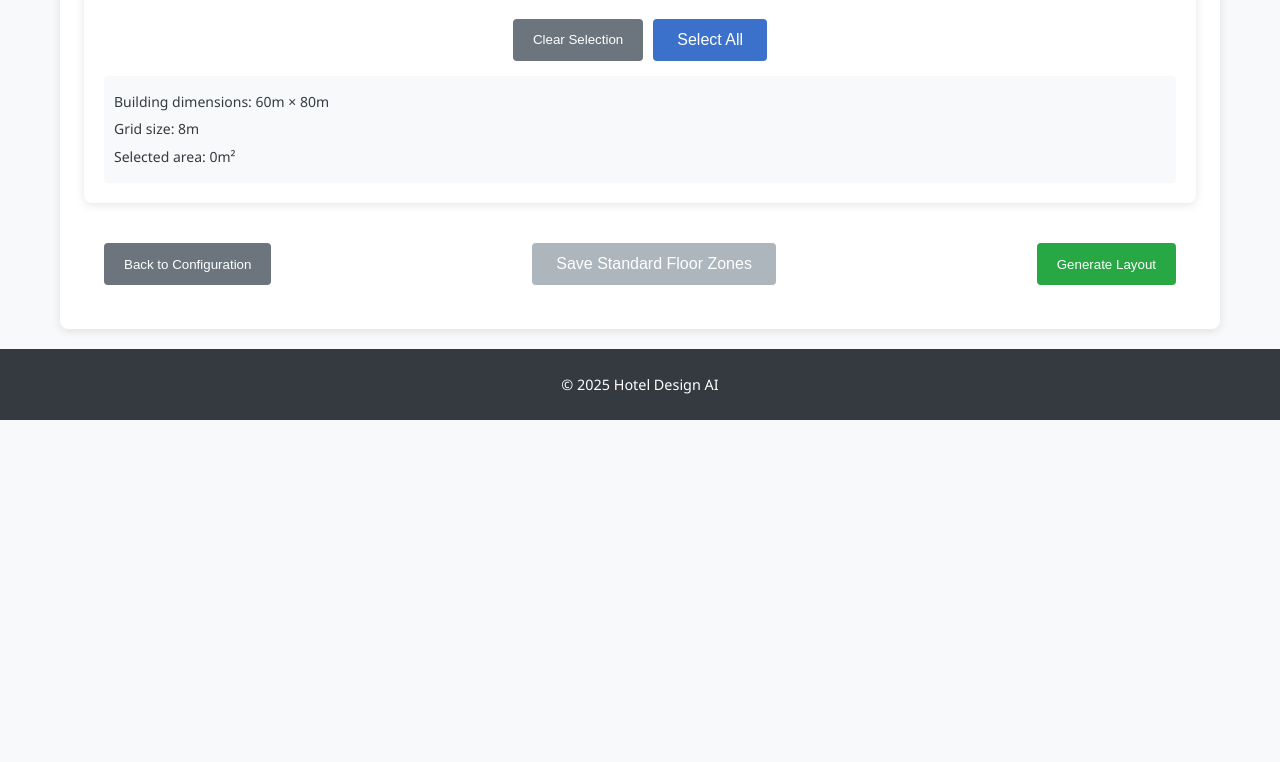
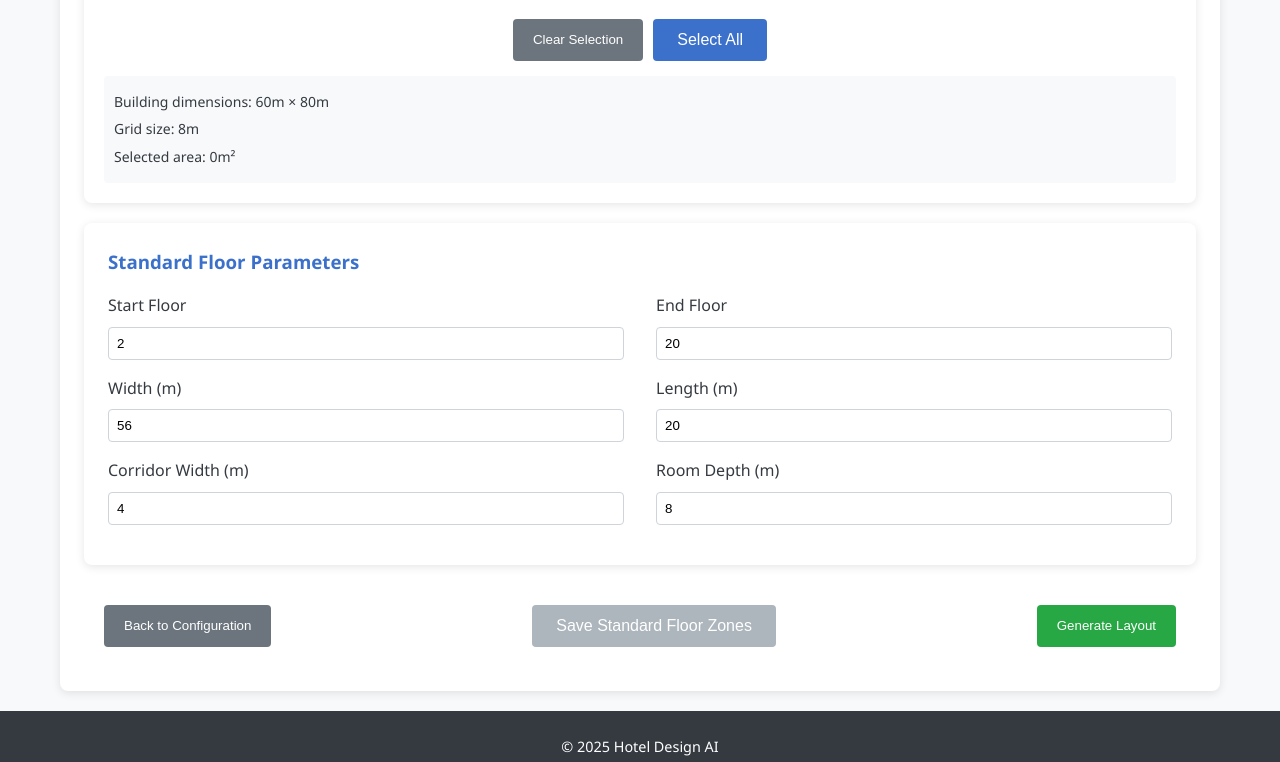
Before and after one commit to imkykim/hotel_desgin_ai, a React (Create React App) app in the folder hotel_design_ai/hotel_design_ai/web/frontend/: page /interactive/1/1 in a window 1280 px wide. Shown: the part 1002-1764 px from the top of the page. Before the commit the page ends 1422 px from the top, so only its background shows below. Built offline with nearby package versions, Linux system fonts and the light colour scheme; no server answers.

Commit message:
Add standard floor field and update grid component

```diff
--- a/hotel_design_ai/hotel_design_ai/web/frontend/src/pages/InteractiveLayoutPage.js
+++ b/hotel_design_ai/hotel_design_ai/web/frontend/src/pages/InteractiveLayoutPage.js
@@ -2,7 +2,12 @@ import React, { useState, useEffect } from "react";
 import { useParams, useNavigate, useLocation } from "react-router-dom";
 import GridSelector from "../components/GridSelector";
 import LayoutEditor from "../components/LayoutEditor";
-import { generateLayout, getLayout, modifyLayout } from "../services/api";
+import {
+  generateLayout,
+  getLayout,
+  modifyLayout,
+  getConfiguration,
+} from "../services/api";
 import "../styles/InteractiveLayout.css";
 
 const InteractiveLayoutPage = () => {
@@ -20,6 +25,19 @@ const InteractiveLayoutPage = () => {
   const navigate = useNavigate();
   const location = useLocation();
 
+  const API_BASE_URL = process.env.REACT_APP_API_URL || "http://localhost:8000";
+
+  const [standardFloorParams, setStandardFloorParams] = useState({
+    start_floor: 2,
+    end_floor: 20,
+    width: 56,
+    length: 20,
+    position_x: 0,
+    position_y: 32,
+    corridor_width: 4,
+    room_depth: 8,
+  });
+
   // Get layoutId from query params if it exists
   useEffect(() => {
     const queryParams = new URLSearchParams(location.search);
@@ -29,26 +47,42 @@ const InteractiveLayoutPage = () => {
     }
   }, [location]);
 
+  // Add useEffect to load initial values from building config
+  useEffect(() => {
+    if (buildingConfig && buildingConfig.standard_floor) {
+      setStandardFloorParams({
+        start_floor: buildingConfig.standard_floor.start_floor || 2,
+        end_floor: buildingConfig.standard_floor.end_floor || 20,
+        width: buildingConfig.standard_floor.width || 56,
+        length: buildingConfig.standard_floor.length || 20,
+        position_x: buildingConfig.standard_floor.position_x || 0,
+        position_y: buildingConfig.standard_floor.position_y || 32,
+        corridor_width: buildingConfig.standard_floor.corridor_width || 4,
+        room_depth: buildingConfig.standard_floor.room_depth || 8,
+      });
+    }
+  }, [buildingConfig]);
+
   // Fetch building configuration
   useEffect(() => {
     const fetchBuildingConfig = async () => {
       try {
         // If using sample data, load default config
         if (buildingId === "sample" && programId === "sample") {
-          setBuildingConfig({
-            width: 60.0,
-            length: 40.0,
-            height: 30.0,
-            min_floor: -2,
-            max_floor: 5,
-            floor_height: 4.5,
-            structural_grid_x: 8.0,
-            structural_grid_y: 8.0,
-            grid_size: 1.0,
-            main_entry: "front",
-            description: "Sample hotel building for testing",
-            units: "meters",
-          });
+          const response = await getConfiguration("building", buildingId);
+          if (response.success) {
+            setBuildingConfig({
+              width: response.config_data.width,
+              length: response.config_data.length,
+              height: response.config_data.height,
+              min_floor: response.config_data.min_floor,
+              max_floor: response.config_data.max_floor,
+              floor_height: response.config_data.floor_height,
+              structural_grid_x: response.config_data.structural_grid_x,
+              structural_grid_y: response.config_data.structural_grid_y,
+              grid_size: response.config_data.grid_size,
+            });
+          }
           setInitialLayout({
             rooms: {
               1: {
@@ -139,20 +173,96 @@ const InteractiveLayoutPage = () => {
   // Handle grid selection changes
   const handleSelectionChange = (areas) => {
     setSelectedAreas(areas);
+
+    // If areas selected, update standard floor position based on first selection
+    if (areas.length > 0) {
+      // Find the top-left corner of the selection
+      let minX = Infinity;
+      let minY = Infinity;
+
+      areas.forEach((area) => {
+        minX = Math.min(minX, area.x);
+        minY = Math.min(minY, area.y);
+      });
+
+      // Update position_x and position_y in standardFloorParams
+      setStandardFloorParams((prev) => ({
+        ...prev,
+        position_x: minX,
+        position_y: minY,
+      }));
+    }
   };
 
-  // Save standard floor zones
+  const updateBuildingConfig = async () => {
+    try {
+      setLoading(true);
+      setError(null);
+
+      // Create updated building config
+      const updatedConfig = {
+        ...buildingConfig,
+        standard_floor: {
+          ...standardFloorParams,
+        },
+      };
+
+      // Call API to update building config
+      const response = await fetch(`${API_BASE_URL}/update-building-config`, {
+        method: "POST",
+        headers: {
+          "Content-Type": "application/json",
+        },
+        body: JSON.stringify({
+          building_id: buildingId,
+          building_config: updatedConfig,
+        }),
+      });
+
+      if (!response.ok) {
+        throw new Error("Failed to update building configuration");
+      }
+
+      const result = await response.json();
+
+      // Update state with new config
+      setBuildingConfig(updatedConfig);
+      setSuccess("Building configuration updated successfully");
+    } catch (err) {
+      setError(err.message || "Error updating building configuration");
+    } finally {
+      setLoading(false);
+    }
+  };
+
+  // Change the saveStandardFloorZones function to incorporate your new parameters
   const saveStandardFloorZones = async () => {
     try {
       setLoading(true);
       setError(null);
       setSuccess(null);
 
-      // In a real implementation, this would call the backend
+      // Create the data to send to the backend
+      const standardFloorData = {
+        session_id: buildingId,
+        floor_zones: selectedAreas,
+        start_floor: standardFloorParams.start_floor,
+        end_floor: standardFloorParams.end_floor,
+        standard_floor: {
+          ...standardFloorParams,
+        },
+      };
+
+      // Call updateBuildingConfig instead of using the old implementation
+      await updateBuildingConfig(buildingId, {
+        ...buildingConfig,
+        standard_floor: standardFloorParams,
+      });
+
       setSuccess("Standard floor zones saved successfully");
-      setLoading(false);
     } catch (err) {
-      setError(err.message);
+      setError(err.message || "Error saving standard floor zones");
+    } finally {
       setLoading(false);
     }
   };
@@ -354,6 +464,96 @@ const InteractiveLayoutPage = () => {
                 onSelectionChange={handleSelectionChange}
               />
             )}
+            {/* Add Standard Floor Parameters Form */}
+            <div className="standard-floor-params">
+              <h3>Standard Floor Parameters</h3>
+              <div className="form-row">
+                <div className="half">
+                  <label>Start Floor</label>
+                  <input
+                    type="number"
+                    value={standardFloorParams.start_floor}
+                    onChange={(e) =>
+                      setStandardFloorParams({
+                        ...standardFloorParams,
+                        start_floor: parseInt(e.target.value),
+                      })
+                    }
+                  />
+                </div>
+                <div className="half">
+                  <label>End Floor</label>
+                  <input
+                    type="number"
+                    value={standardFloorParams.end_floor}
+                    onChange={(e) =>
+                      setStandardFloorParams({
+                        ...standardFloorParams,
+                        end_floor: parseInt(e.target.value),
+                      })
+                    }
+                  />
+                </div>
+              </div>
+
+              <div className="form-row">
+                <div className="half">
+                  <label>Width (m)</label>
+                  <input
+                    type="number"
+                    value={standardFloorParams.width}
+                    onChange={(e) =>
+                      setStandardFloorParams({
+                        ...standardFloorParams,
+                        width: parseFloat(e.target.value),
+                      })
+                    }
+                  />
+                </div>
+                <div className="half">
+                  <label>Length (m)</label>
+                  <input
+                    type="number"
+                    value={standardFloorParams.length}
+                    onChange={(e) =>
+                      setStandardFloorParams({
+                        ...standardFloorParams,
+                        length: parseFloat(e.target.value),
+                      })
+                    }
+                  />
+                </div>
+              </div>
+
+              <div className="form-row">
+                <div className="half">
+                  <label>Corridor Width (m)</label>
+                  <input
+                    type="number"
+                    value={standardFloorParams.corridor_width}
+                    onChange={(e) =>
+                      setStandardFloorParams({
+                        ...standardFloorParams,
+                        corridor_width: parseFloat(e.target.value),
+                      })
+                    }
+                  />
+                </div>
+                <div className="half">
+                  <label>Room Depth (m)</label>
+                  <input
+                    type="number"
+                    value={standardFloorParams.room_depth}
+                    onChange={(e) =>
+                      setStandardFloorParams({
+                        ...standardFloorParams,
+                        room_depth: parseFloat(e.target.value),
+                      })
+                    }
+                  />
+                </div>
+              </div>
+            </div>
 
             <div className="action-buttons">
               <button
@@ -365,6 +565,7 @@ const InteractiveLayoutPage = () => {
 
               <button
                 className="btn-primary"
+                // onClick={updateBuildingConfig}
                 onClick={saveStandardFloorZones}
                 disabled={selectedAreas.length === 0 || loading}
               >
--- a/hotel_design_ai/hotel_design_ai/web/frontend/src/styles/GridSelector.css
+++ b/hotel_design_ai/hotel_design_ai/web/frontend/src/styles/GridSelector.css
@@ -8,7 +8,7 @@
 
 .grid-selector h3 {
   margin-bottom: 10px;
-  color: #3B71CA;
+  color: #3b71ca;
 }
 
 .grid-selector p {
@@ -47,7 +47,7 @@
 }
 
 .btn-primary {
-  background-color: #3B71CA;
+  background-color: #3b71ca;
   color: white;
 }
 
--- a/hotel_design_ai/hotel_design_ai/web/frontend/src/styles/InteractiveLayout.css
+++ b/hotel_design_ai/hotel_design_ai/web/frontend/src/styles/InteractiveLayout.css
@@ -37,7 +37,7 @@
 }
 
 .tab-button.active {
-  background-color: #3B71CA;
+  background-color: #3b71ca;
   color: white;
 }
 
@@ -54,7 +54,8 @@
   min-height: 400px;
 }
 
-.error-message, .success-message {
+.error-message,
+.success-message {
   padding: 15px;
   border-radius: 4px;
   margin-bottom: 20px;
@@ -75,7 +76,8 @@
   border: 1px solid #c3e6cb;
 }
 
-.error-message button, .success-message button {
+.error-message button,
+.success-message button {
   background: none;
   border: none;
   cursor: pointer;
@@ -98,7 +100,9 @@
   gap: 10px;
 }
 
-.btn-primary, .btn-secondary, .btn-success {
+.btn-primary,
+.btn-secondary,
+.btn-success {
   padding: 10px 20px;
   border: none;
   border-radius: 4px;
@@ -108,7 +112,7 @@
 }
 
 .btn-primary {
-  background-color: #3B71CA;
+  background-color: #3b71ca;
   color: white;
 }
 
@@ -134,7 +138,9 @@
   background-color: #218838;
 }
 
-.btn-primary:disabled, .btn-secondary:disabled, .btn-success:disabled {
+.btn-primary:disabled,
+.btn-secondary:disabled,
+.btn-success:disabled {
   background-color: #adb5bd;
   cursor: not-allowed;
 }
@@ -157,7 +163,7 @@
   width: 50px;
   height: 50px;
   border: 5px solid #f3f3f3;
-  border-top: 5px solid #3B71CA;
+  border-top: 5px solid #3b71ca;
   border-radius: 50%;
   animation: spin 1s linear infinite;
   margin-bottom: 15px;
@@ -168,7 +174,47 @@
   font-weight: bold;
 }
 
+.standard-floor-params {
+  background-color: white;
+  border-radius: 8px;
+  box-shadow: 0 2px 10px rgba(0, 0, 0, 0.1);
+  padding: 1.5rem;
+  margin: 20px 0;
+}
+
+.standard-floor-params h3 {
+  margin-bottom: 1rem;
+  color: #3b71ca;
+}
+
+.form-row {
+  display: flex;
+  gap: 1rem;
+  margin-bottom: 1rem;
+}
+
+.form-row .half {
+  flex: 1;
+}
+
+.form-row label {
+  display: block;
+  margin-bottom: 0.5rem;
+  font-weight: 500;
+}
+
+.form-row input[type="number"] {
+  width: 100%;
+  padding: 0.5rem;
+  border: 1px solid #ced4da;
+  border-radius: 4px;
+}
+
 @keyframes spin {
-  0% { transform: rotate(0deg); }
-  100% { transform: rotate(360deg); }
+  0% {
+    transform: rotate(0deg);
+  }
+  100% {
+    transform: rotate(360deg);
+  }
 }
```
Also changed, not shown: hotel_design_ai/hotel_design_ai/web/frontend/src/components/GridSelector.js (+16 -3 lines), hotel_design_ai/hotel_design_ai/web/frontend/src/services/api.js (+28 -0 lines), 1 other file (tests, documents, lock files or other folders).
